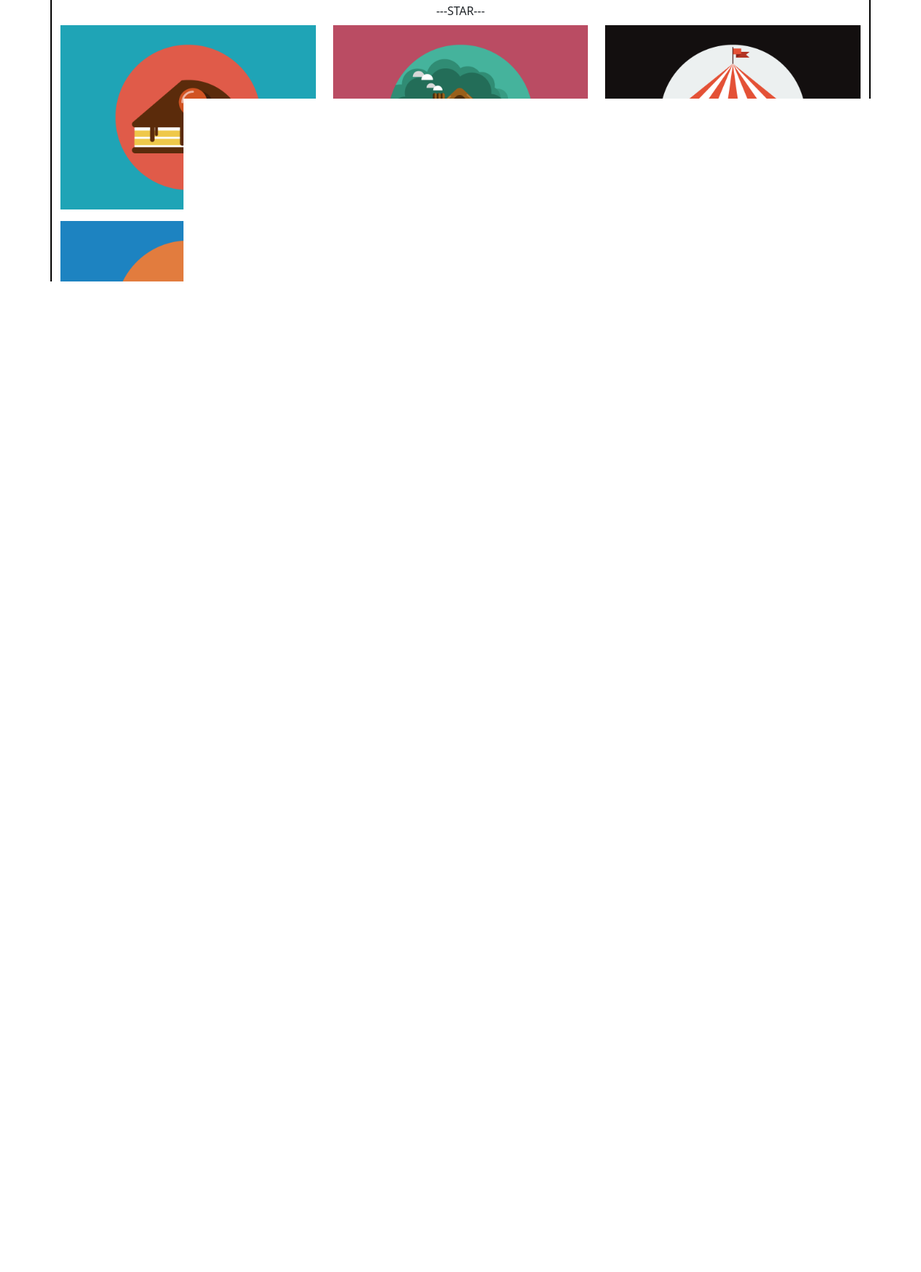
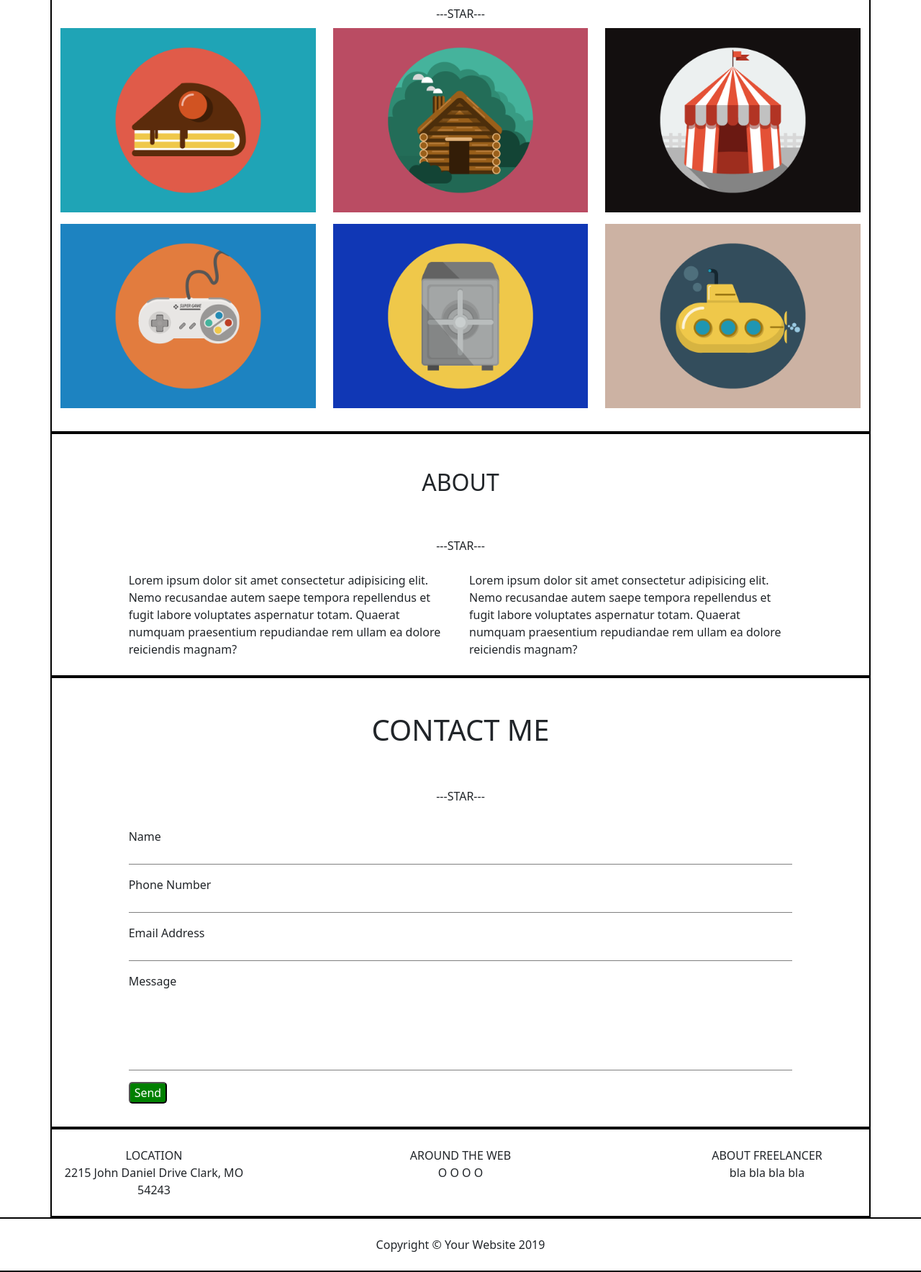
Before and after one commit to alemonacoo/html-css-bootstrap-freelancer, a plain HTML site: page index.html in a window 1280 px wide. Shown: the part 880-2647 px from the top of the page at 72% size. Drawn offline with nearby package versions, Linux system fonts and the light colour scheme.

Commit message:
Fixing container and rows

```diff
--- a/index.html
+++ b/index.html
@@ -4,16 +4,19 @@
     <meta charset="UTF-8">
     <meta http-equiv="X-UA-Compatible" content="IE=edge">
     <meta name="viewport" content="width=device-width, initial-scale=1.0">
-    <link href="https://cdn.jsdelivr.net/npm/bootstrap@5.0.2/dist/css/bootstrap.min.css" rel="stylesheet" integrity="sha384-EVSTQN3/azprG1Anm3QDgpJLIm9Nao0Yz1ztcQTwFspd3yD65VohhpuuCOmLASjC" crossorigin="anonymous">
+    <link href="https://cdn.jsdelivr.net/npm/bootstrap@5.0.2/dist/css/bootstrap.min.css" rel="stylesheet"
+        integrity="sha384-EVSTQN3/azprG1Anm3QDgpJLIm9Nao0Yz1ztcQTwFspd3yD65VohhpuuCOmLASjC" crossorigin="anonymous">
     <link rel="stylesheet" href="style.css">
     <title>Bootstrap</title>
 </head>
+
 <body>
 
-    <div class="container-md db-border">
+
 
     <!-- Header -->
     <header>
+        <div class="container-md db-border">
             <div class="row db-border">
                 <div class="col d-flex">
                     <h2 class="py-3 mb-0">START BOOTSTRAP</h2>
@@ -23,12 +26,16 @@
                 <div class="col-auto d-none d-md-flex align-items-center">link2</div>
                 <div class="col-auto d-none d-md-flex align-items-center">link3</div>
             </div>
+        </div>
     </header>
     <!-- / Header -->
 
     <!-- Main -->
     <main>
-            <section class="row py-4 db-border d-flex justify-content-center">
+        <!-- First Section -->
+        <section>
+            <div class="container-md db-border">
+                <div class="row py-4 db-border d-flex justify-content-center">
                     <div class="col-sm-4 py-4">
                         <img class="img-fluid avatar" src="img/avatar.svg" alt="prova">
                     </div>
@@ -41,9 +48,14 @@
                     <div class="col-12 py-4 d-flex justify-content-center ">
                         LINK 1 - LINK 2 - LINK 3
                     </div>
+                </div>
+            </div>
         </section>
 
-            <section class="row py-4 db-border">
+        <!-- Second Section -->
+        <section>
+            <div class="container-md db-border">
+                <div class="row py-4 db-border">
                     <div class="col-12 py-4 d-flex justify-content-center ">
                         <h2>Portfolio</h2>
                     </div>
@@ -68,9 +80,14 @@
                     <div class="col-sm-6 col-md-4 py-2">
                         <img img class="img-fluid" src="img/submarine.png" alt="">
                     </div>
+                </div>
+            </div>
         </section>
 
-            <section class="row py-4 db-border d-flex justify-content-center ">
+        <!-- Third Section -->
+        <section>
+            <div class="container-md db-border">
+                <div class="row py-4 db-border d-flex justify-content-center">
                     <div class="col-12 py-4 d-flex justify-content-center ">
                         <h2>ABOUT</h2>
                     </div>
@@ -78,14 +95,23 @@
                         ---STAR---
                     </div>
                     <div class="col-sm-5 pb-3 pb-sm-0">
-                    Lorem ipsum dolor sit amet consectetur adipisicing elit. Nemo recusandae autem saepe tempora repellendus et fugit labore voluptates aspernatur totam. Quaerat numquam praesentium repudiandae rem ullam ea dolore reiciendis magnam?
+                        Lorem ipsum dolor sit amet consectetur adipisicing elit. Nemo recusandae autem saepe tempora
+                        repellendus et fugit labore voluptates aspernatur totam. Quaerat numquam praesentium repudiandae
+                        rem ullam ea dolore reiciendis magnam?
                     </div>
                     <div class="col-sm-5">
-                    Lorem ipsum dolor sit amet consectetur adipisicing elit. Nemo recusandae autem saepe tempora repellendus et fugit labore voluptates aspernatur totam. Quaerat numquam praesentium repudiandae rem ullam ea dolore reiciendis magnam?
+                        Lorem ipsum dolor sit amet consectetur adipisicing elit. Nemo recusandae autem saepe tempora
+                        repellendus et fugit labore voluptates aspernatur totam. Quaerat numquam praesentium repudiandae
+                        rem ullam ea dolore reiciendis magnam?
+                    </div>
+                </div>
             </div>
         </section>
 
-            <section class="row py-4 db-border d-flex justify-content-center ">
+        <!-- Fourth Section -->
+        <section>
+            <div class="container-md db-border">
+                <div class="row py-4 db-border d-flex justify-content-center">
                     <div class="col-12 py-4 d-flex justify-content-center ">
                         <h1>CONTACT ME</h1>
                     </div>
@@ -111,12 +137,16 @@
                     <div class="col-10 py-2">
                         <input type="button" value="Send">
                     </div>
+                </div>
+            </div>
         </section>
     </main>
     <!--/ Main -->
 
     <!-- Footer -->
-        <footer class="row py-4 db-border d-flex justify-content-between">
+    <footer>
+        <div class="container-md db-border">
+            <div class="row py-4 db-border d-flex justify-content-between">
                 <div class="col-sm-3 pb-3 pb-sm-0 flex-column text-center">
                     <div>LOCATION</div>
                     <div>2215 John Daniel Drive Clark, MO</div>
@@ -137,16 +167,22 @@
                         bla bla bla bla
                     </div>
                 </div>
+            </div>
+        </div>
     </footer>
 
-        <copyright class="row py-4 db-border d-flex justify-content-center">
+    <copyright class="row">
+        <div class="container-md db-border">
+            <div class="row py-4 db-border d-flex justify-content-center">
                 <div class="col-auto">
                     <span>Copyright</span>
                     <span>©</span>
                     <span>Your Website 2019</span>
                 </div>
+            </div>
+        </div>
     </copyright>
     <!-- / Footer -->
-    </div>
 </body>
+
 </html>
--- a/style.css
+++ b/style.css
@@ -1,5 +1,5 @@
 /* Debug */
-.db-border{
+.db-border {
     border: solid black 1px;
 }
 
@@ -10,7 +10,7 @@ input[type="text"] {
     border-bottom: grey solid 1px;
 }
 
-#message{
+#message {
     height: 7rem;
 }
 
```
Lines whose indentation alone changed are shown as unchanged.
